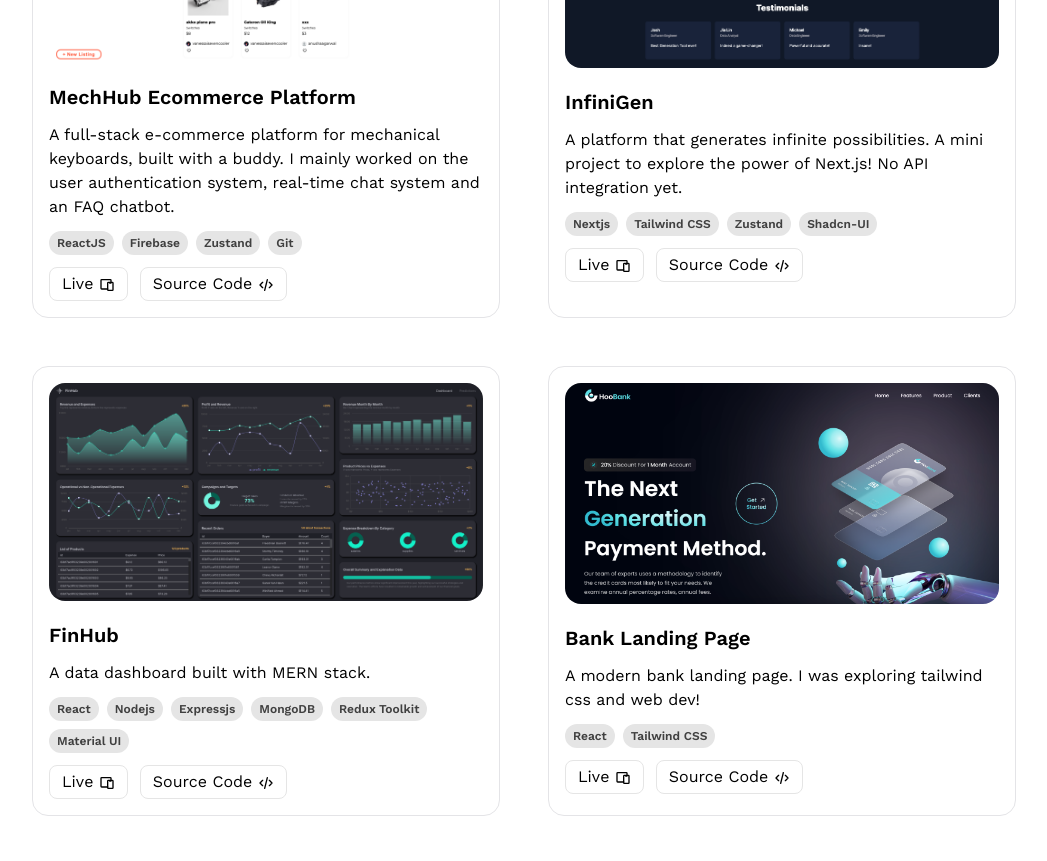
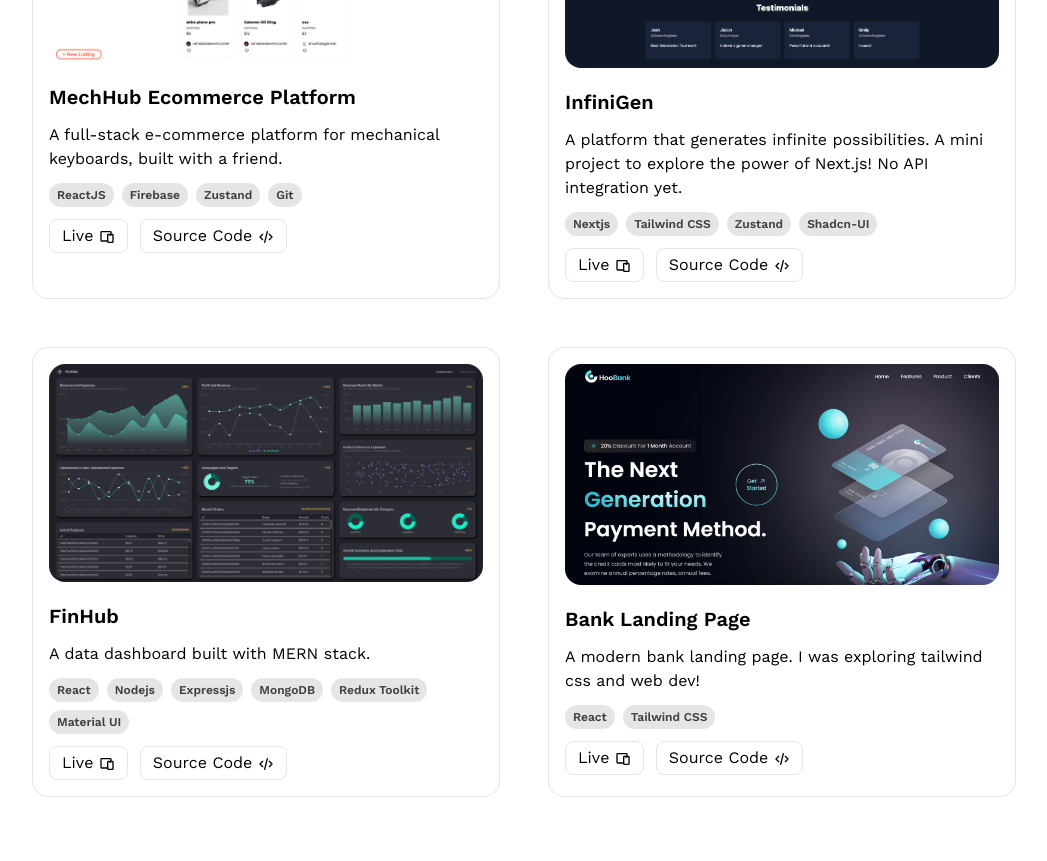
Before and after one commit to feliciahmq/portfolio, a React (Vite) app: page / in a window 1280 px wide. Shown: the part 2000-2861 px from the top of the page, without its empty margins (116-1163 px from the left). Built offline with nearby package versions, Linux system fonts and the light colour scheme.

Commit message:
Update README

```diff
--- a/src/components/Projects.jsx
+++ b/src/components/Projects.jsx
@@ -7,7 +7,7 @@ const Projects = () => {
   const works = [
     {
       title: 'MechHub Ecommerce Platform',
-      description: 'A full-stack e-commerce platform for mechanical keyboards, built with a buddy. I mainly worked on the user authentication system, real-time chat system and an FAQ chatbot.',
+      description: 'A full-stack e-commerce platform for mechanical keyboards, built with a friend.',
       code: 'https://github.com/feliciahmq/orbital-mechhub.git',
       live: 'https://orbital-mechhub.web.app/',
       stack: 'ReactJS, Firebase, Zustand, Git',
```
